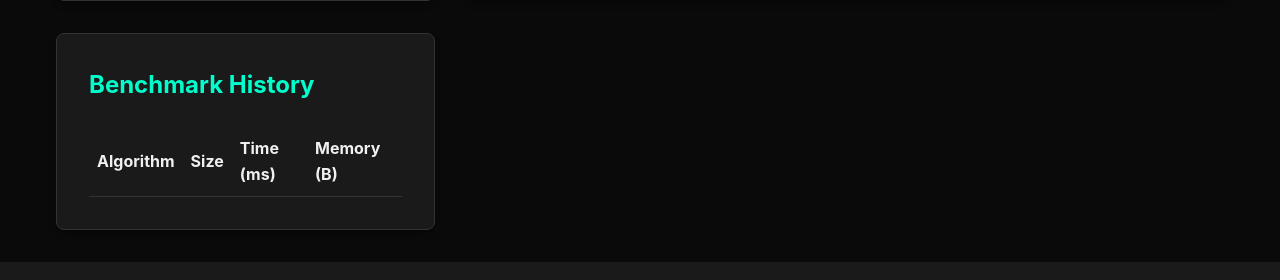
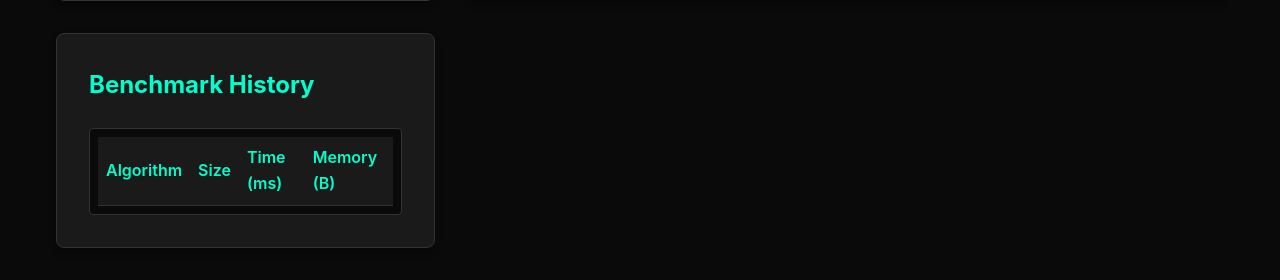
Before and after one commit to s4meer-dev/CFAI-Project, a Flask app: page / in a window 1280 px wide. Shown: the part 790-1070 px from the top of the page. Run offline with Flask 3, Linux system fonts and the light colour scheme; lists and menus that the app fills with data are empty.

Commit message:
style: add styling for benchmark history table

```diff
--- a/static/css/style.css
+++ b/static/css/style.css
@@ -130,3 +130,25 @@
         grid-template-columns: 1fr;
     }
 }
+
+/* Table Styles */
+.table-container {
+    background-color: var(--bg-color);
+    border: 1px solid var(--border-color);
+    border-radius: 4px;
+    padding: 0.5rem;
+}
+
+#history-table th {
+    background-color: var(--secondary-bg);
+    color: var(--accent-color);
+    font-weight: 600;
+}
+
+#history-table tr:nth-child(even) {
+    background-color: rgba(255, 255, 255, 0.02);
+}
+
+#history-table tr:hover {
+    background-color: rgba(0, 255, 204, 0.1);
+}
```
